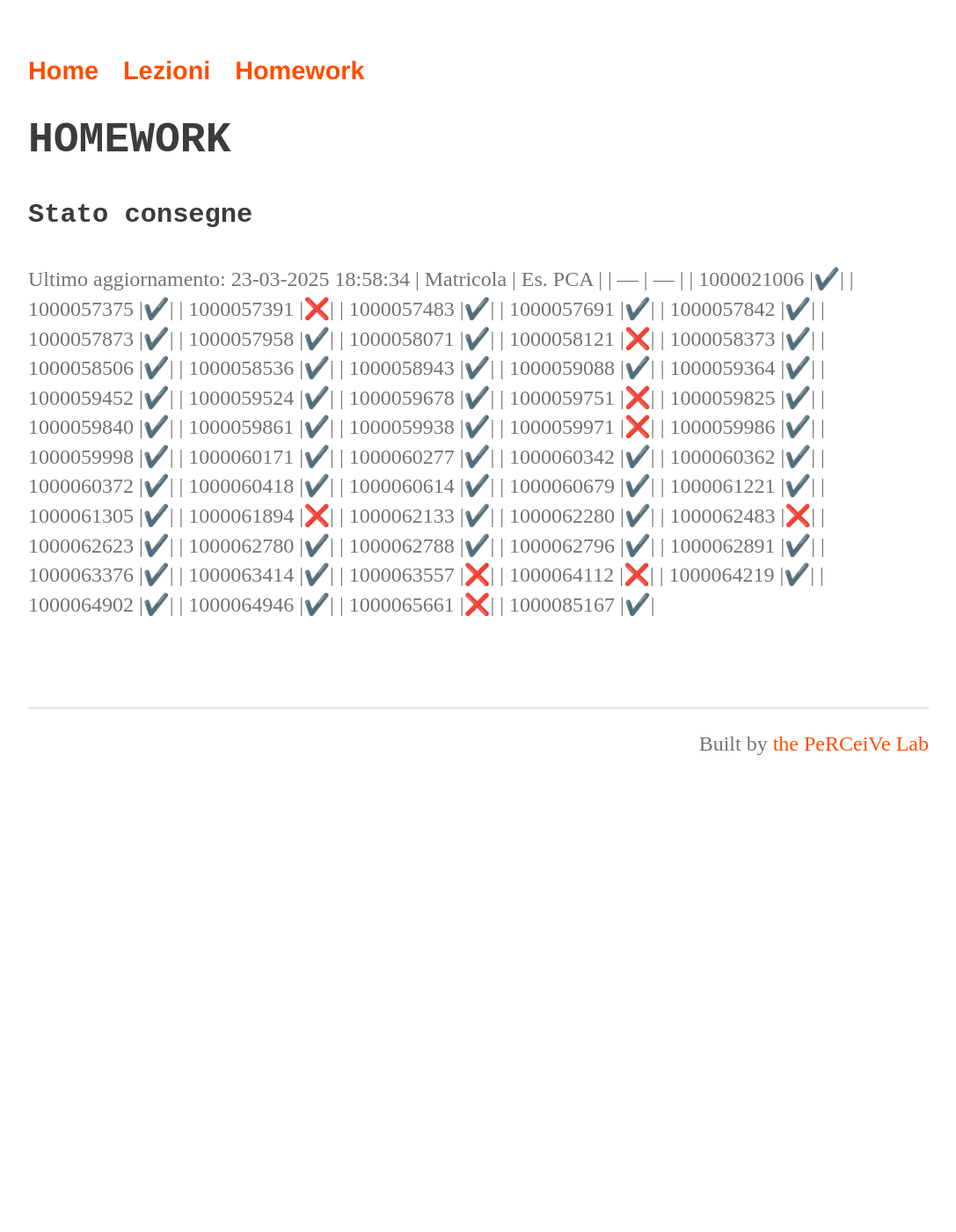
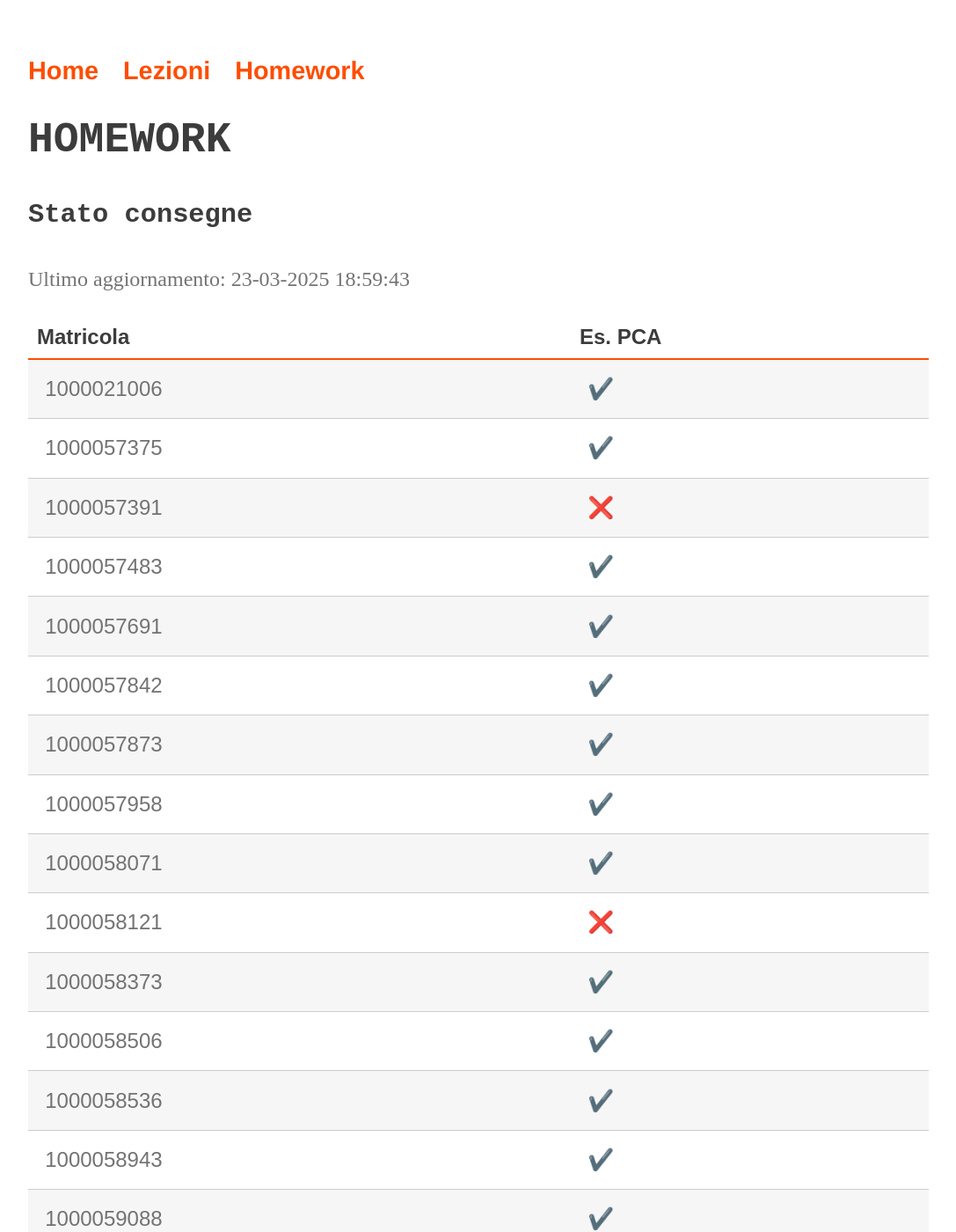
Before and after one commit to perceivelab/ml-mz-2025, a Jekyll site: the page built from status.md, in a window 1280 px wide and 1400 px high. Shown: the whole window at 88% size, without its empty margins (96-1183 px from the left). Built offline with Jekyll 4.4.1, drawn with Linux system fonts in a browser that asks for light colours; emoji names are drawn with the system emoji font; our own code applies the rules of GitHub Pages for plain Markdown files; some of the changed text lies outside the part shown.

Commit message:
Update status

```diff
--- a/status.md
+++ b/status.md
@@ -6,7 +6,8 @@ layout: page
 
 #### Stato consegne
 
-Ultimo aggiornamento: 23-03-2025 18:58:34
+Ultimo aggiornamento: 23-03-2025 18:59:43
+
 | Matricola | Es. PCA |
 | --- | --- |
 | 1000021006 |:heavy_check_mark:|
```
